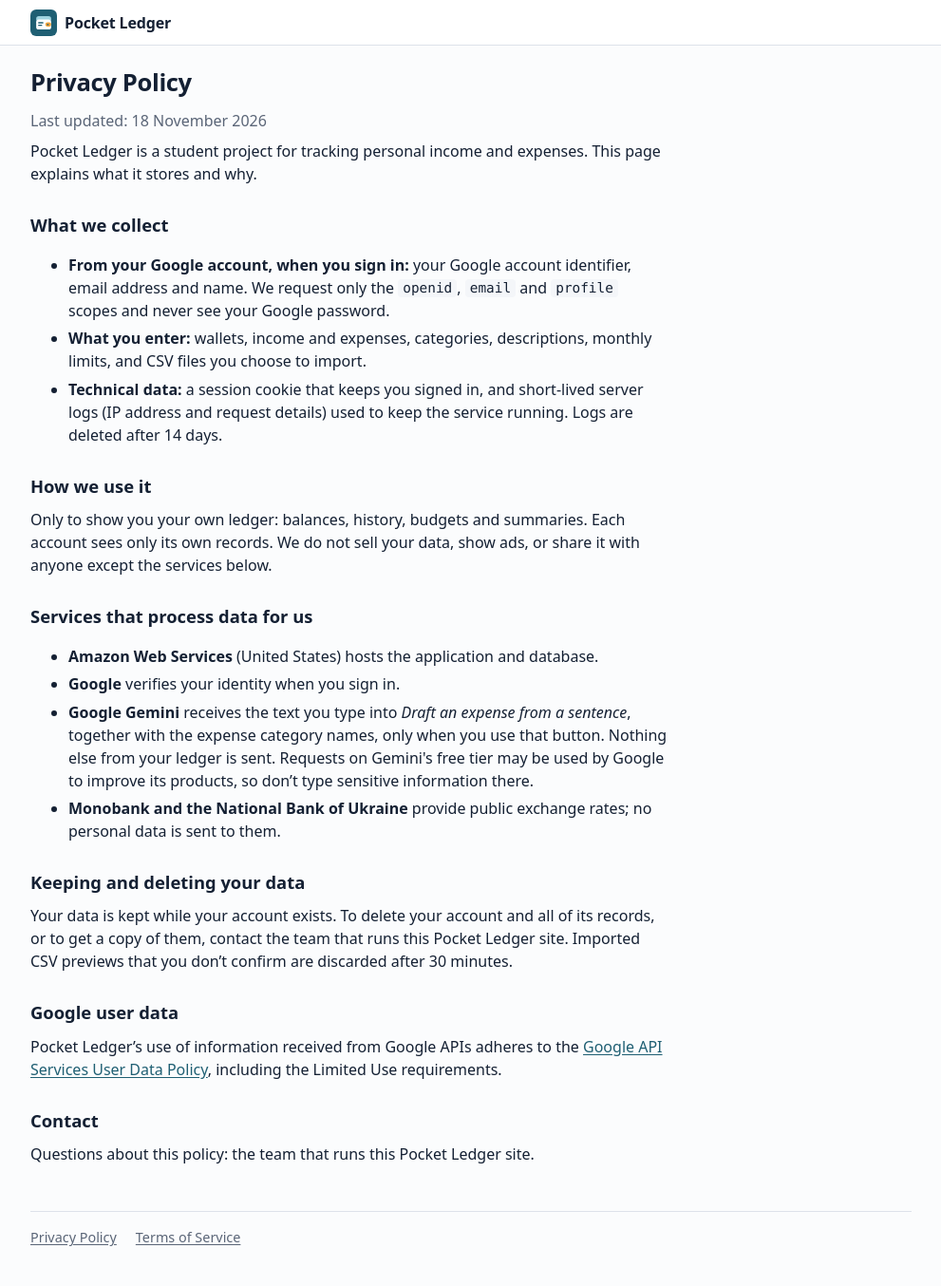
After one commit to ViktoriiaTesliuk/Project_ooad, a Flask app: page /privacy in a window 1280 px wide. The commit adds this page. Shown: the whole page at 95% size, without its empty margins (144-1135 px from the left). Run offline with Flask 3, Linux system fonts and the light colour scheme.

Commit message:
fix: wait for Aurora to resume and add privacy and terms pages

```diff
--- a/pocket_ledger/__init__.py
+++ b/pocket_ledger/__init__.py
@@ -17,6 +17,7 @@ def create_app(test_config=None):
         SESSION_COOKIE_HTTPONLY=True,
         SESSION_COOKIE_SAMESITE="Lax",
         GEMINI_API_KEY=os.getenv("GEMINI_API_KEY"),
+        CONTACT_EMAIL=os.getenv("CONTACT_EMAIL"),
         GOOGLE_CLIENT_ID=os.getenv("GOOGLE_CLIENT_ID"),
         GOOGLE_CLIENT_SECRET=os.getenv("GOOGLE_CLIENT_SECRET"),
         RDS_RESOURCE_ARN=os.getenv("RDS_RESOURCE_ARN"),
--- a/pocket_ledger/db.py
+++ b/pocket_ledger/db.py
@@ -1,3 +1,4 @@
+import time
 from contextlib import contextmanager
 from datetime import date
 from decimal import Decimal
@@ -5,7 +6,33 @@ from pathlib import Path
 
 import boto3
 import sqlparse
+from botocore.exceptions import ClientError
 from flask import current_app, g
+
+# Aurora Serverless v2 pauses after a few idle minutes. The first Data API call
+# afterwards fails with DatabaseResumingException while the instance resumes,
+# which usually takes 10 to 20 seconds. Wait for it, within the Lambda timeout.
+RESUME_WAIT_SECONDS = 25
+_RESUME_DELAYS = (0.5, 1, 2, 3)
+
+
+def _while_resuming(call, **request):
+    """Call the Data API, retrying while a paused Aurora instance resumes."""
+    deadline = time.monotonic() + RESUME_WAIT_SECONDS
+    attempt = 0
+    while True:
+        try:
+            return call(**request)
+        except ClientError as error:
+            if error.response.get("Error", {}).get("Code") != "DatabaseResumingException":
+                raise
+            delay = _RESUME_DELAYS[min(attempt, len(_RESUME_DELAYS) - 1)]
+            if time.monotonic() + delay > deadline:
+                raise
+            if attempt == 0:
+                current_app.logger.info("Aurora is resuming from auto-pause; waiting")
+            time.sleep(delay)
+            attempt += 1
 
 
 def _connection():
@@ -50,8 +77,10 @@ def execute(sql, params=None, *, transaction_id=None):
     if params:
         request["parameters"] = [_parameter(name, value) for name, value in params.items()]
     if transaction_id is not None:
+        # Inside a transaction the instance is already awake (BeginTransaction waited).
         request["transactionId"] = transaction_id
-    return client.execute_statement(**request)
+        return client.execute_statement(**request)
+    return _while_resuming(client.execute_statement, **request)
 
 
 def upsert_google_user(subject, email, display_name):
@@ -88,7 +117,7 @@ def transaction():
     Commits on success and rolls back if the block raises.
     """
     client, options = _connection()
-    transaction_id = client.begin_transaction(**options)["transactionId"]
+    transaction_id = _while_resuming(client.begin_transaction, **options)["transactionId"]
     transaction_options = {
         "resourceArn": options["resourceArn"],
         "secretArn": options["secretArn"],
--- a/pocket_ledger/static/app.css
+++ b/pocket_ledger/static/app.css
@@ -199,3 +199,9 @@ details.confirm > div { padding: 0 1rem 1rem; }
   .actions .button { flex: 1 1 auto; }
   .kpi .value { font-size: 1.25rem; }
 }
+
+.site-footer { display: flex; gap: 1.25rem; flex-wrap: wrap; margin-top: 3rem; padding-top: 1rem; border-top: 1px solid var(--line); font-size: .9rem; }
+.site-footer a { color: var(--muted); }
+.legal { max-width: 42rem; }
+.legal h2 { margin-top: 1.75rem; }
+.legal li { margin: .35rem 0; }
--- /dev/null
+++ b/pocket_ledger/templates/_contact.html
@@ -0,0 +1,5 @@
+{%- if config.CONTACT_EMAIL -%}
+  <a href="mailto:{{ config.CONTACT_EMAIL }}">{{ config.CONTACT_EMAIL }}</a>
+{%- else -%}
+  the team that runs this Pocket Ledger site
+{%- endif -%}
--- a/pocket_ledger/templates/base.html
+++ b/pocket_ledger/templates/base.html
@@ -51,6 +51,10 @@
       {% endif %}
     {% endwith %}
     <main>{% block content %}{% endblock %}</main>
+    <footer class="site-footer">
+      <a href="{{ url_for('pages.privacy') }}">Privacy Policy</a>
+      <a href="{{ url_for('pages.terms') }}">Terms of Service</a>
+    </footer>
   </div>
 </body>
 </html>
--- /dev/null
+++ b/pocket_ledger/templates/privacy.html
@@ -0,0 +1,37 @@
+{% extends "base.html" %}
+{% block title %}Privacy Policy · Pocket Ledger{% endblock %}
+{% block content %}
+  <article class="legal">
+    <h1>Privacy Policy</h1>
+    <p class="muted">Last updated: 18 November 2026</p>
+    <p>Pocket Ledger is a student project for tracking personal income and expenses. This page explains what it stores and why.</p>
+
+    <h2>What we collect</h2>
+    <ul>
+      <li><strong>From your Google account, when you sign in:</strong> your Google account identifier, email address and name. We request only the <code>openid</code>, <code>email</code> and <code>profile</code> scopes and never see your Google password.</li>
+      <li><strong>What you enter:</strong> wallets, income and expenses, categories, descriptions, monthly limits, and CSV files you choose to import.</li>
+      <li><strong>Technical data:</strong> a session cookie that keeps you signed in, and short-lived server logs (IP address and request details) used to keep the service running. Logs are deleted after 14 days.</li>
+    </ul>
+
+    <h2>How we use it</h2>
+    <p>Only to show you your own ledger: balances, history, budgets and summaries. Each account sees only its own records. We do not sell your data, show ads, or share it with anyone except the services below.</p>
+
+    <h2>Services that process data for us</h2>
+    <ul>
+      <li><strong>Amazon Web Services</strong> (United States) hosts the application and database.</li>
+      <li><strong>Google</strong> verifies your identity when you sign in.</li>
+      <li><strong>Google Gemini</strong> receives the text you type into <em>Draft an expense from a sentence</em>, together with the expense category names, only when you use that button. Nothing else from your ledger is sent. Requests on Gemini's free tier may be used by Google to improve its products, so don’t type sensitive information there.</li>
+      <li><strong>Monobank and the National Bank of Ukraine</strong> provide public exchange rates; no personal data is sent to them.</li>
+    </ul>
+
+    <h2>Keeping and deleting your data</h2>
+    <p>Your data is kept while your account exists. To delete your account and all of its records, or to get a copy of them, contact {% include "_contact.html" %}. Imported CSV previews that you don’t confirm are discarded after 30 minutes.</p>
+
+    <h2>Google user data</h2>
+    <p>Pocket Ledger’s use of information received from Google APIs adheres to the
+      <a href="https://developers.google.com/terms/api-services-user-data-policy">Google API Services User Data Policy</a>, including the Limited Use requirements.</p>
+
+    <h2>Contact</h2>
+    <p>Questions about this policy: {% include "_contact.html" %}.</p>
+  </article>
+{% endblock %}
--- a/pocket_ledger/ui.py
+++ b/pocket_ledger/ui.py
@@ -4,7 +4,7 @@ import hashlib
 from functools import cache
 from pathlib import Path
 
-from flask import current_app, render_template, request, url_for
+from flask import Blueprint, current_app, render_template, request, url_for
 from werkzeug.exceptions import HTTPException
 
 STATIC_MAX_AGE = 365 * 24 * 60 * 60  # asset URLs carry a content hash
@@ -37,10 +37,24 @@ def static_url(filename):
     return url_for("static", filename=filename, v=_digest(current_app.static_folder, filename))
 
 
+pages = Blueprint("pages", __name__)
+
+
+@pages.get("/privacy")
+def privacy():
+    return render_template("privacy.html")
+
+
+@pages.get("/terms")
+def terms():
+    return render_template("terms.html")
+
+
 def init_app(app):
     if app.config.get("SEND_FILE_MAX_AGE_DEFAULT") is None:  # Flask's default is None
         app.config["SEND_FILE_MAX_AGE_DEFAULT"] = STATIC_MAX_AGE
     app.jinja_env.globals["static_url"] = static_url
+    app.register_blueprint(pages)
 
     # Unhandled exceptions reach this handler as InternalServerError (500) outside
     # testing, after Flask has logged the traceback.
```
Also changed, not shown: pocket_ledger/templates/terms.html (added, +17 -0 lines), tests/test_db_resume.py (added, +52 -0 lines), tests/test_lambda_handler.py (+10 -0 lines).
